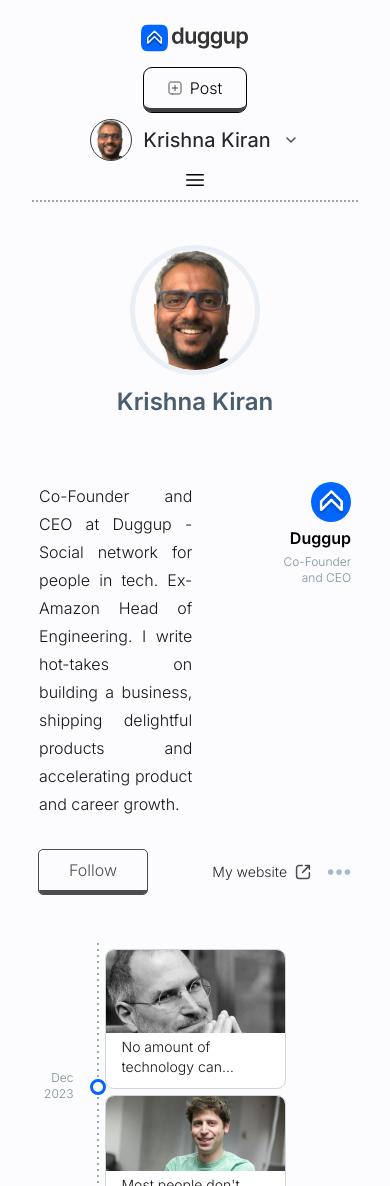
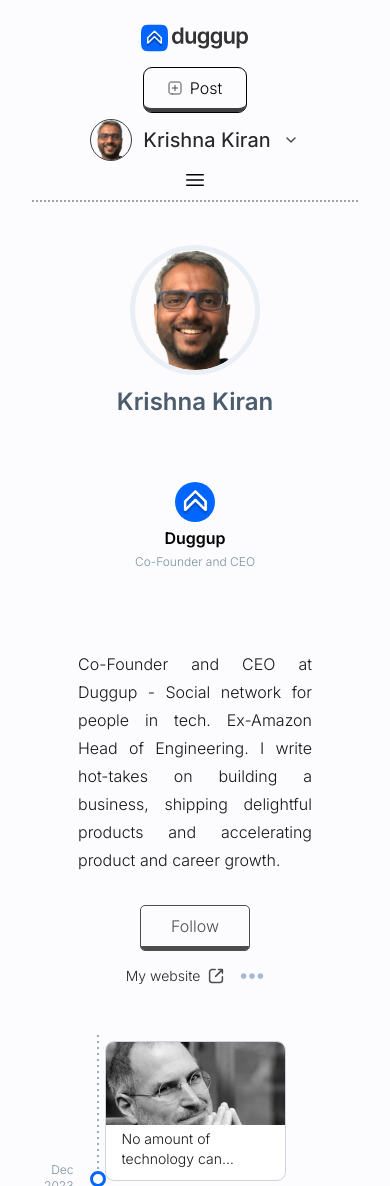
Before and after one commit to OMGATE23/onduggup, a SvelteKit app: page / in a window 390 px wide. Shown: the top 1186 px of the page. Built offline with nearby package versions, Linux system fonts and the light colour scheme.

Commit message:
style : vertical orientation of components
Signed-off-by: Om Gate <90276220+OMGATE23@users.noreply.github.com>

```diff
--- a/src/components/UserIntroduction.svelte
+++ b/src/components/UserIntroduction.svelte
@@ -18,17 +18,17 @@
 		<p class="text-2xl text-center text-[#4B5C6D] font-[600]">{userData.name}</p>
 	</div>
 	<div class="flex flex-col gap-8">
-		<div class="flex justify-between gap-20">
+		<div class="flex flex-col-reverse md:flex-row items-center justify-between gap-20">
 			<p class="w-[75%] text-justify md:text-left text-[#141618] leading-7 font-[300] space">
 				{userData.description}
 			</p>
-			<div class="flex flex-col items-end gap-1">
+			<div class="flex flex-col items-center md:items-end gap-1">
 				<img class="w-10 rounded-full" alt={userData.company} src={userData.company_img} />
 				<p class="font-[600]">{userData.company}</p>
 				<p class="text-[#7A9299] text-right text-xs font-[300]">{userData.position}</p>
 			</div>
 		</div>
-		<div class="flex justify-between">
+		<div class="flex justify-between flex-col items-center gap-4 md:flex-row">
 			<button
 				class={`flex items-center font-[300] w-[108px] justify-center gap-2 outline outline-[0.5px] text-[#4D4D4D] px-5 py-2 rounded-[4px] border-b-4 border-[#4D4D4D] hover:bg-[#0066FF] hover:border-blue-800 hover:outline-[#0066FF] hover:border-b-2 hover:text-white transition-all duration-150 ${isFollowed ? 'border-b-2' : 'border-b-4'}`}
 				on:click={toggleFollow}
```
